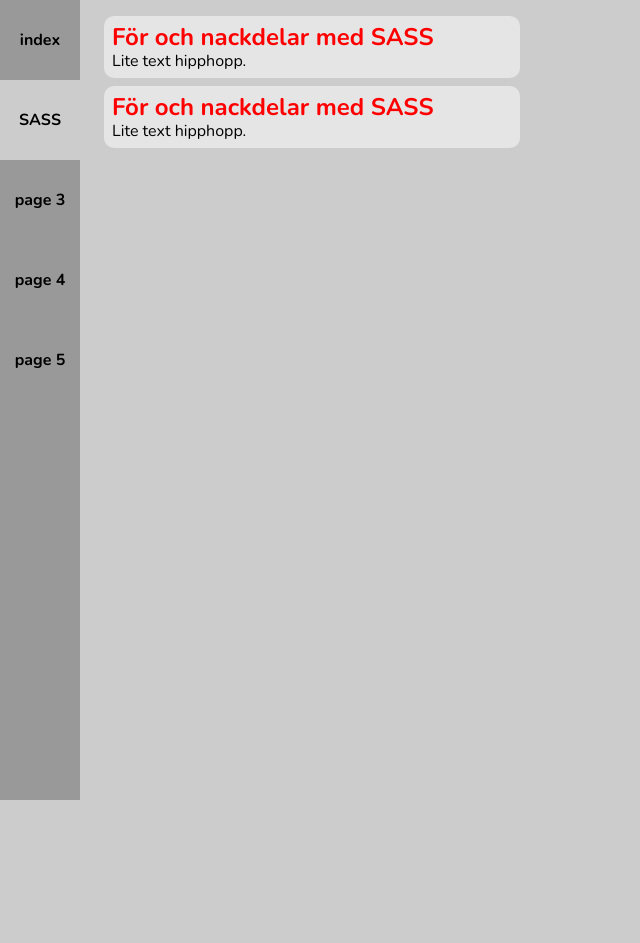
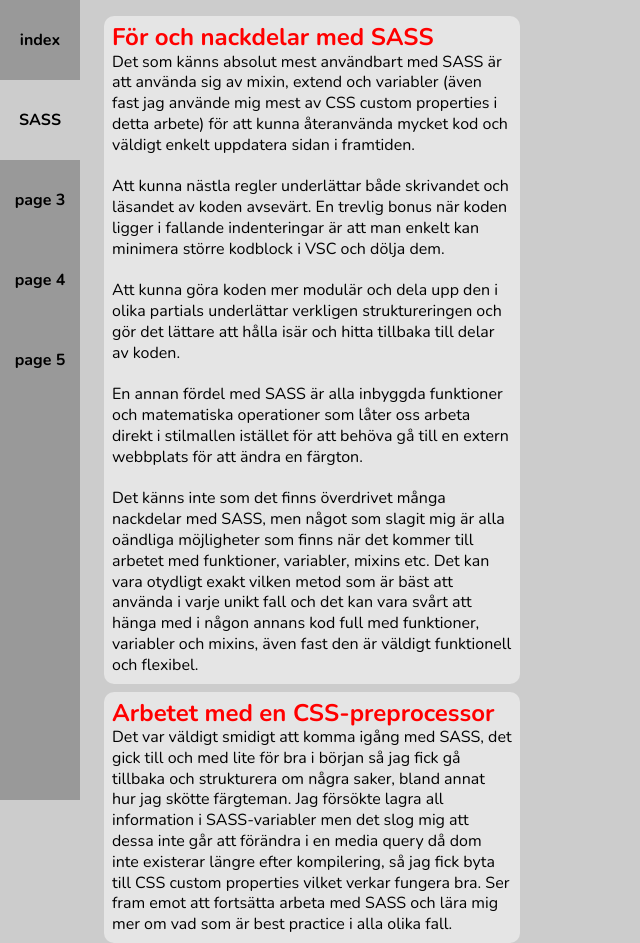
Before and after one commit to maxdeekay/front-end_moment3, a website built with Parcel: page src/sass.html in a window 1280 px wide. Shown: the whole page, without its empty margins (0-640 px from the left). Before the commit the page ends 800 px from the top, so only its background shows below. Built offline with nearby package versions, Linux system fonts and the light colour scheme; a web font is replaced by a local one.

Commit message:
Added text to SASS-subpage and added h2-styling

```diff
--- a/src/css/_component.scss
+++ b/src/css/_component.scss
@@ -24,7 +24,7 @@
     }
 }
 
-p { @extend %text-style; }
+p { @extend %text-style; line-height: 1.3em }
 .active { @extend %text-style; background-color: var(--bg-color); }
 
 article {
--- a/src/sass.html
+++ b/src/sass.html
@@ -27,14 +27,26 @@
         <article>
             <h1>För och nackdelar med SASS</h1>
             <p>
-                Lite text hipphopp.
+                Det som känns absolut mest användbart med SASS är att använda sig av mixin, extend och variabler (även fast jag använde mig mest av CSS custom properties i detta arbete) för att kunna återanvända mycket kod och väldigt enkelt uppdatera sidan i framtiden.
+                <br>
+                <br>
+                Att kunna nästla regler underlättar både skrivandet och läsandet av koden avsevärt. En trevlig bonus när koden ligger i fallande indenteringar är att man enkelt kan minimera större kodblock i VSC och dölja dem.
+                <br>
+                <br>
+                Att kunna göra koden mer modulär och dela upp den i olika partials underlättar verkligen struktureringen och gör det lättare att hålla isär och hitta tillbaka till delar av koden.
+                <br>
+                <br>
+                En annan fördel med SASS är alla inbyggda funktioner och matematiska operationer som låter oss arbeta direkt i stilmallen istället för att behöva gå till en extern webbplats för att ändra en färgton.
+                <br>
+                <br>
+                Det känns inte som det finns överdrivet många nackdelar med SASS, men något som slagit mig är alla oändliga möjligheter som finns när det kommer till arbetet med funktioner, variabler, mixins etc. Det kan vara otydligt exakt vilken metod som är bäst att använda i varje unikt fall och det kan vara svårt att hänga med i någon annans kod full med funktioner, variabler och mixins, även fast den är väldigt funktionell och flexibel.
             </p>
         </article>
 
         <article>
-            <h1>För och nackdelar med SASS</h1>
+            <h1>Arbetet med en CSS-preprocessor</h1>
             <p>
-                Lite text hipphopp.
+                Det var väldigt smidigt att komma igång med SASS, det gick till och med lite för bra i början så jag fick gå tillbaka och strukturera om några saker, bland annat hur jag skötte färgteman. Jag försökte lagra all information i SASS-variabler men det slog mig att dessa inte går att förändra i en media query då dom inte existerar längre efter kompilering, så jag fick byta till CSS custom properties vilket verkar fungera bra. Ser fram emot att fortsätta arbeta med SASS och lära mig mer om vad som är best practice i alla olika fall.
             </p>
         </article>
     </main>
```
